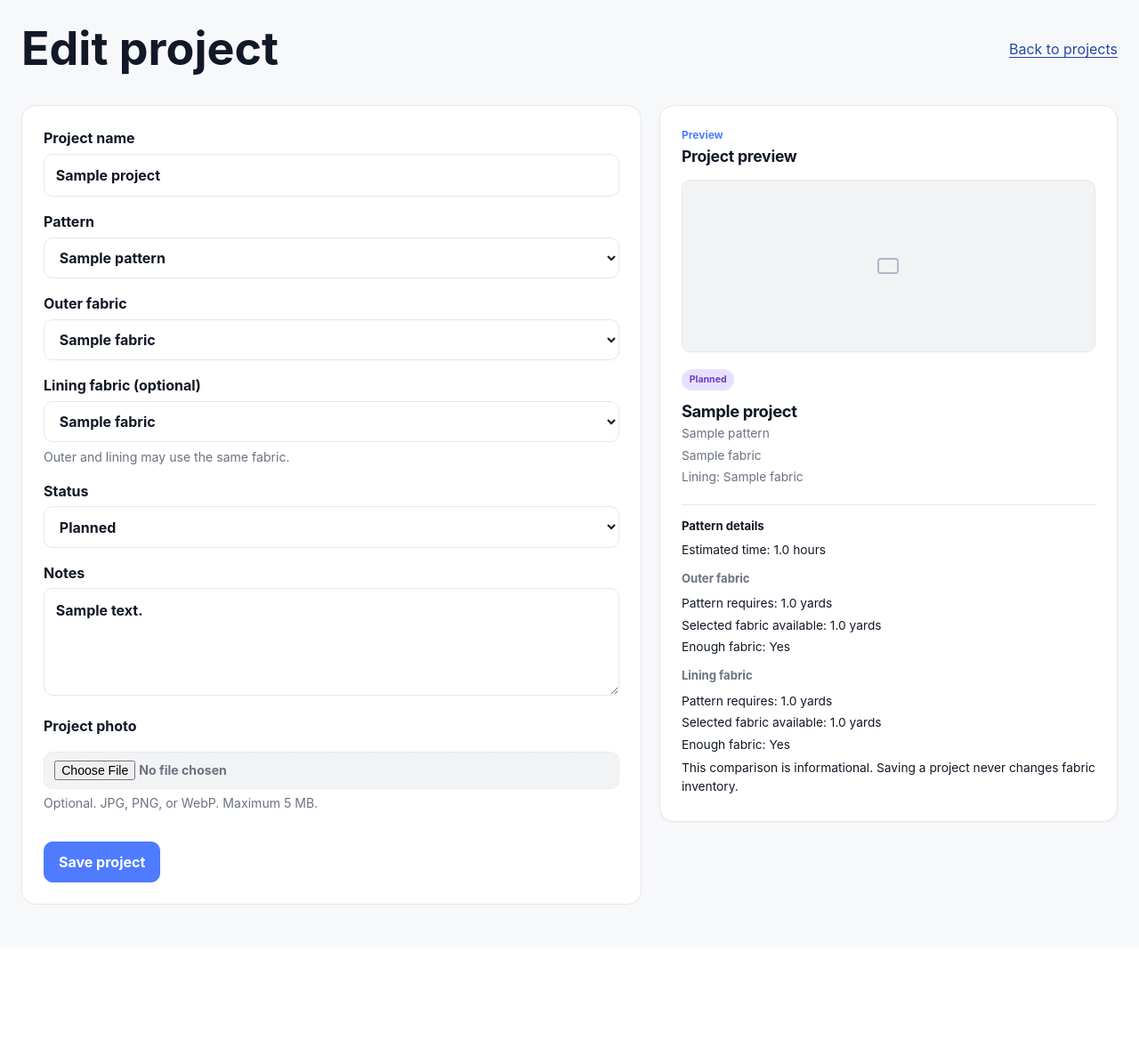
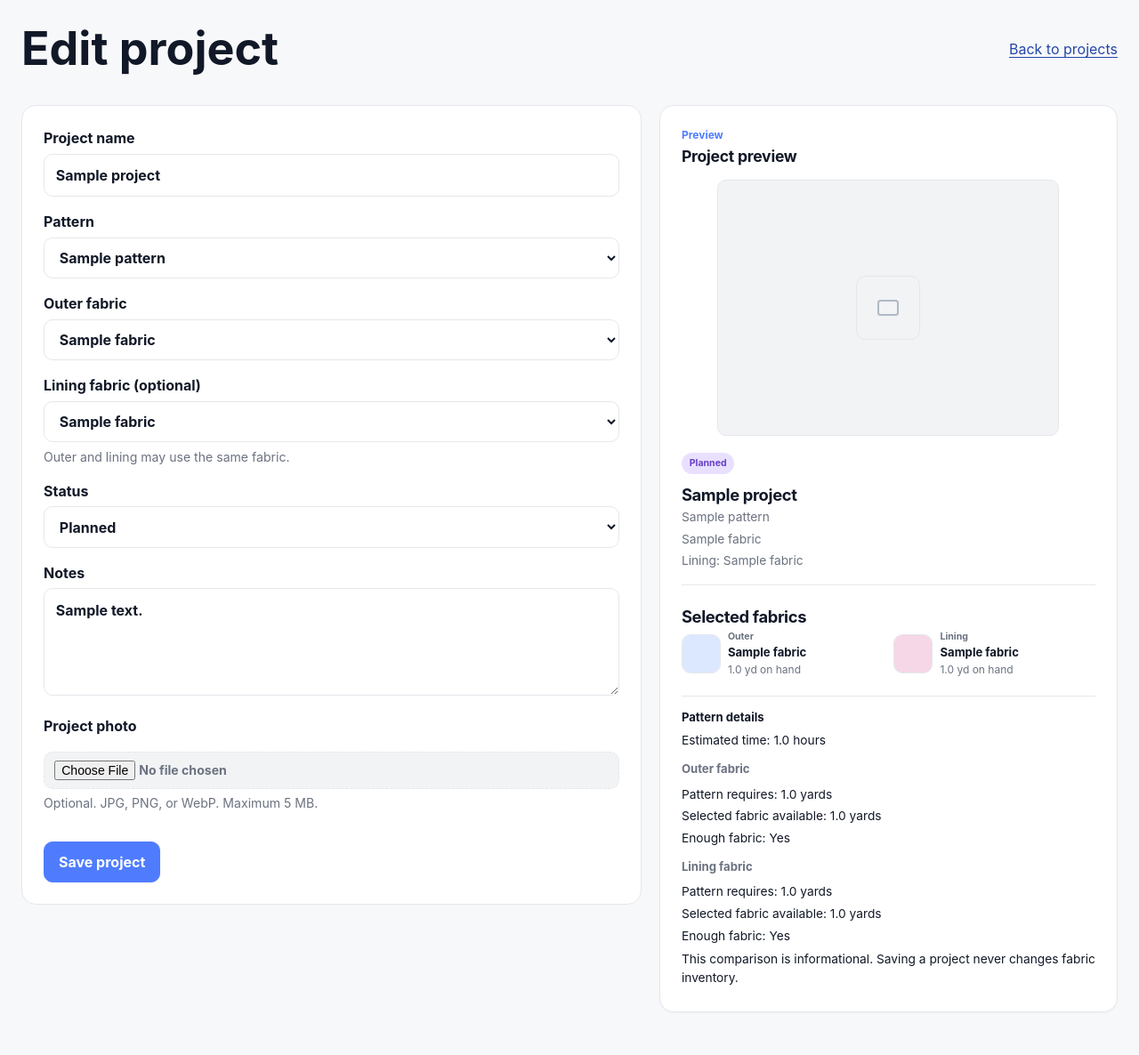
Before and after one commit to MollyRich1/sewing-project-tracker, a Flask app: page /projects/1/edit in a window 1280 px wide. Shown: the part 72-1258 px from the top of the page at 89% size. Before the commit the page ends 1089 px from the top, so only its background shows below. Run offline with Flask 3, Linux system fonts and the light colour scheme; tables that the repository leaves empty hold one stand-in row (values such as "Sample post"); some libraries are stand-ins or nearby versions.

Commit message:
updated image preview

```diff
--- a/app/static/css/style.css
+++ b/app/static/css/style.css
@@ -457,30 +457,110 @@ h3,
 }
 
 .form-preview__visual {
+  display: grid;
+  place-items: center;
+  width: min(100%, 24rem);
+  aspect-ratio: 4 / 3;
+  max-height: 18rem;
+  margin-inline: auto;
+  margin-bottom: var(--space-4);
   overflow: hidden;
-  margin-bottom: var(--space-4);
   background: var(--surface-secondary);
   border: 1px solid var(--border);
   border-radius: var(--control-radius);
 }
 
-.form-preview__visual img,
+.form-preview__visual img {
+  width: 100%;
+  height: 100%;
+  object-fit: contain;
+  object-position: center;
+}
+
 .form-preview__visual .media-placeholder,
 .form-preview__visual .fabric-swatch {
+  width: 4.5rem;
+  height: 4.5rem;
+  border-radius: var(--control-radius);
+}
+
+.selected-fabrics {
+  margin-top: var(--space-4);
+  padding-top: var(--space-3);
+  border-top: 1px solid var(--border);
+}
+
+.selected-fabrics h3 {
+  margin: 0 0 var(--space-2);
+  font-size: 0.82rem;
+  font-weight: 700;
+}
+
+.selected-fabrics ul {
+  display: flex;
+  flex-wrap: wrap;
+  gap: var(--space-3);
+  margin: 0;
+  padding: 0;
+  list-style: none;
+}
+
+.selected-fabrics li {
+  display: flex;
+  align-items: center;
+  gap: var(--space-2);
+  min-width: 0;
+  flex: 1 1 8.5rem;
+}
+
+.selected-fabrics__thumb {
+  display: grid;
+  place-items: center;
+  flex: 0 0 auto;
+  width: 2.75rem;
+  height: 2.75rem;
+  overflow: hidden;
+  background: var(--surface-secondary);
+  border: 1px solid var(--border);
+  border-radius: var(--control-radius);
+}
+
+.selected-fabrics__thumb img {
   width: 100%;
-  height: 12rem;
+  height: 100%;
+  object-fit: contain;
+  object-position: center;
+}
+
+.selected-fabrics__thumb .fabric-swatch {
+  width: 100%;
+  height: 100%;
   border: 0;
   border-radius: 0;
-  object-fit: cover;
-}
-
-.form-preview__visual img {
+}
+
+.selected-fabrics__copy {
+  min-width: 0;
+}
+
+.selected-fabrics__role,
+.selected-fabrics__copy small {
   display: block;
-}
-
-.form-preview__visual--stash img,
-.form-preview__visual--stash .fabric-swatch {
-  height: 10rem;
+  color: var(--text-muted);
+}
+
+.selected-fabrics__role {
+  font-size: 0.66rem;
+  font-weight: 650;
+}
+
+.selected-fabrics__copy strong {
+  display: block;
+  font-size: 0.82rem;
+}
+
+.selected-fabrics__copy small {
+  font-size: 0.75rem;
 }
 
 .form-preview__card h3 {
@@ -1399,6 +1479,11 @@ textarea:focus-visible {
     position: static;
   }
 
+  .form-preview__visual {
+    width: min(100%, 21.333rem);
+    max-height: 16rem;
+  }
+
   .page-header {
     align-items: flex-start;
     flex-direction: column;
--- a/app/static/js/form-preview.js
+++ b/app/static/js/form-preview.js
@@ -66,6 +66,56 @@
     return objectUrl;
   }
 
+  function setThumb(selector, url) {
+    const visual = root.querySelector(selector);
+    if (!visual) {
+      return;
+    }
+    const image = visual.querySelector("img");
+    const placeholder = visual.querySelector("[data-selected-placeholder]");
+    if (url) {
+      if (image) {
+        image.src = url;
+        image.hidden = false;
+      }
+      if (placeholder) {
+        placeholder.hidden = true;
+      }
+    } else {
+      if (image) {
+        image.removeAttribute("src");
+        image.hidden = true;
+      }
+      if (placeholder) {
+        placeholder.hidden = false;
+      }
+    }
+  }
+
+  function updateSelectedFabrics() {
+    const section = root.querySelector("[data-selected-fabrics]");
+    if (!section) {
+      return;
+    }
+    const outerName = optionData("outer_fabric_id", "name");
+    const liningName = optionData("lining_fabric_id", "name");
+    const outerYards = optionData("outer_fabric_id", "yards");
+    const liningYards = optionData("lining_fabric_id", "yards");
+    section.hidden = !outerName && !liningName;
+    setHidden("[data-selected-outer]", !outerName);
+    setHidden("[data-selected-lining]", !liningName);
+    if (outerName) {
+      text("[data-selected-outer-name]", outerName);
+      text("[data-selected-outer-yards]", outerYards === "" ? "" : `${outerYards} yd on hand`);
+      setThumb("[data-selected-outer-visual]", optionData("outer_fabric_id", "image"));
+    }
+    if (liningName) {
+      text("[data-selected-lining-name]", liningName);
+      text("[data-selected-lining-yards]", liningYards === "" ? "" : `${liningYards} yd on hand`);
+      setThumb("[data-selected-lining-visual]", optionData("lining_fabric_id", "image"));
+    }
+  }
+
   function setVisual(url) {
     const visual = root.querySelector("[data-preview-visual]");
     if (!visual) {
@@ -129,6 +179,7 @@
       statusNode.className = statusClass(status);
     }
     setVisual(image);
+    updateSelectedFabrics();
 
     const patternSelected = Boolean(optionData("pattern_id", "name"));
     const yardage = root.querySelector("[data-preview-yardage]");
--- a/app/templates/projects/form.html
+++ b/app/templates/projects/form.html
@@ -115,6 +115,44 @@
         <p data-preview-pattern>{{ selected_pattern.name if selected_pattern else "Choose a pattern" }}</p>
         <p class="form-preview__fabric" data-preview-fabric>{{ selected_outer.name if selected_outer else "Choose outer fabric" }}</p>
         <p class="form-preview__fabric" data-preview-lining {% if not selected_lining %}hidden{% endif %}>{% if selected_lining %}Lining: {{ selected_lining.name }}{% endif %}</p>
+
+        <section class="selected-fabrics" data-selected-fabrics {% if not selected_outer and not selected_lining %}hidden{% endif %}>
+          <h3>Selected fabrics</h3>
+          <ul>
+            <li data-selected-outer {% if not selected_outer %}hidden{% endif %}>
+              <div class="selected-fabrics__thumb" data-selected-outer-visual>
+                {% if selected_outer and selected_outer.image_url and image_src(selected_outer.image_url) %}
+                  <img src="{{ image_src(selected_outer.image_url) }}" alt="">
+                  <span class="fabric-swatch fabric-swatch--sage" data-selected-placeholder hidden></span>
+                {% else %}
+                  <img alt="" hidden>
+                  <span class="fabric-swatch fabric-swatch--sage" data-selected-placeholder></span>
+                {% endif %}
+              </div>
+              <div class="selected-fabrics__copy">
+                <span class="selected-fabrics__role">Outer</span>
+                <strong data-selected-outer-name>{{ selected_outer.name if selected_outer else "" }}</strong>
+                <small data-selected-outer-yards>{% if selected_outer %}{{ selected_outer.yards_available }} yd on hand{% endif %}</small>
+              </div>
+            </li>
+            <li data-selected-lining {% if not selected_lining %}hidden{% endif %}>
+              <div class="selected-fabrics__thumb" data-selected-lining-visual>
+                {% if selected_lining and selected_lining.image_url and image_src(selected_lining.image_url) %}
+                  <img src="{{ image_src(selected_lining.image_url) }}" alt="">
+                  <span class="fabric-swatch fabric-swatch--blush" data-selected-placeholder hidden></span>
+                {% else %}
+                  <img alt="" hidden>
+                  <span class="fabric-swatch fabric-swatch--blush" data-selected-placeholder></span>
+                {% endif %}
+              </div>
+              <div class="selected-fabrics__copy">
+                <span class="selected-fabrics__role">Lining</span>
+                <strong data-selected-lining-name>{{ selected_lining.name if selected_lining else "" }}</strong>
+                <small data-selected-lining-yards>{% if selected_lining %}{{ selected_lining.yards_available }} yd on hand{% endif %}</small>
+              </div>
+            </li>
+          </ul>
+        </section>
       </div>
 
       <section class="form-preview__yardage" data-preview-yardage {% if not selected_pattern %}hidden{% endif %}>
```
Also changed, not shown: tests/test_projects.py (+5 -0 lines).
